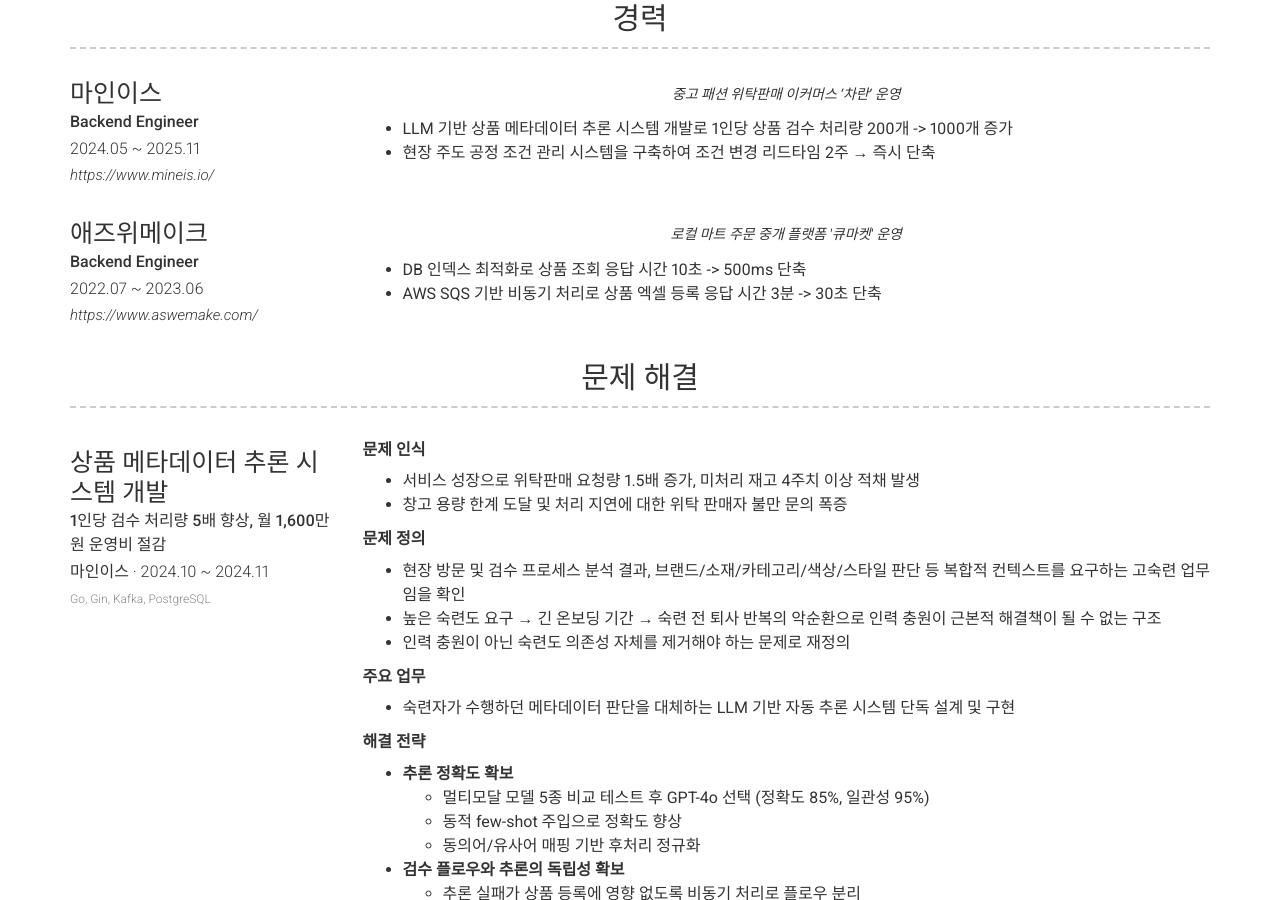
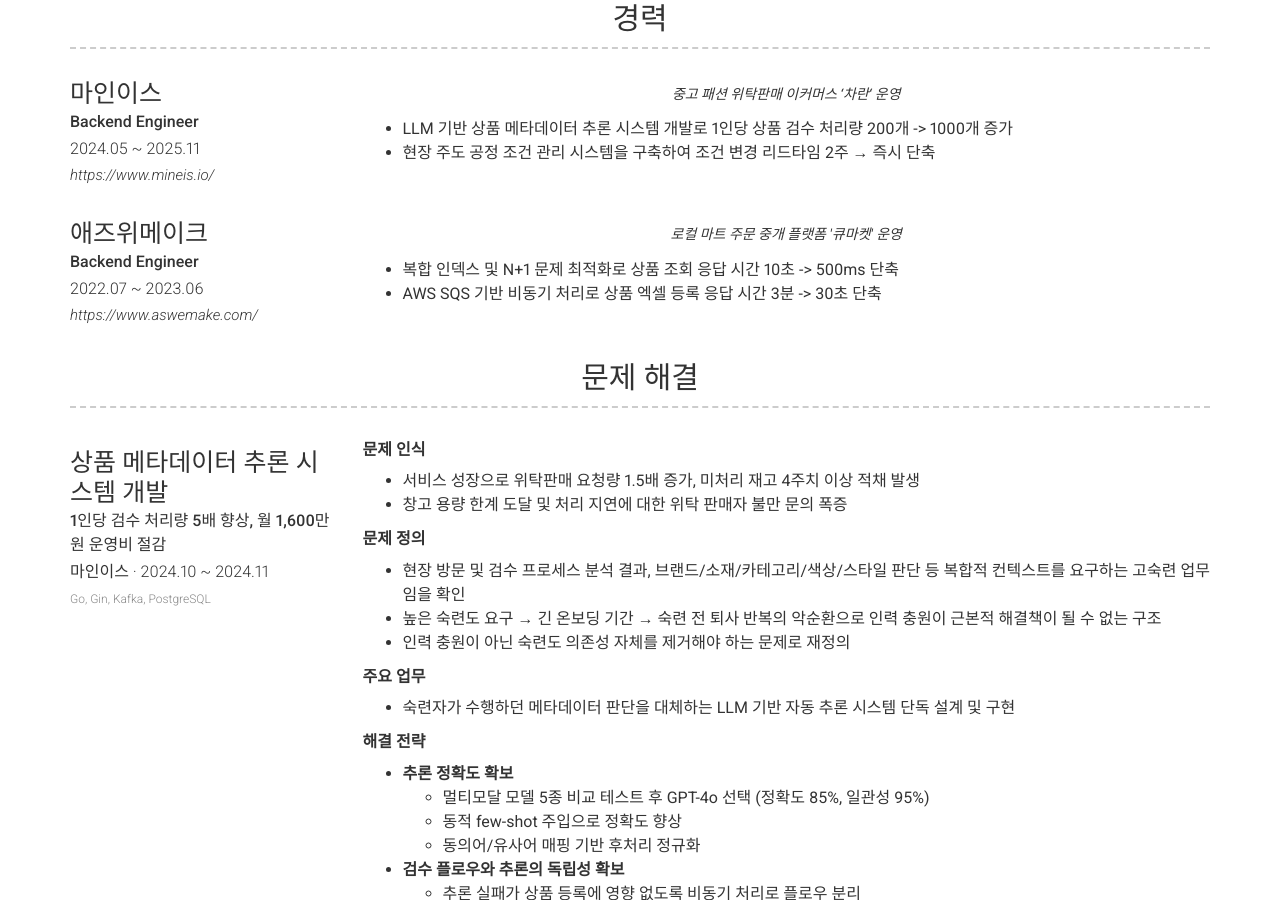
Before and after one commit to toongri/toongri.github.io, a Jekyll site: the page built from index.md, in a window 1280 px wide and 900 px high, scrolled down 528 px. Built offline with Jekyll 4.4.1, drawn with Linux system fonts in a browser that asks for light colours; nearby versions of some CDN libraries; some of the changed text lies outside the part shown.

```diff
--- a/_config.yml
+++ b/_config.yml
@@ -47,7 +47,7 @@ content:
         quote: >
           로컬 마트 주문 중개 플랫폼 '큐마켓' 운영
         description: |
-          - DB 인덱스 최적화로 상품 조회 응답 시간 10초 -> 500ms 단축
+          - 복합 인덱스 및 N+1 문제 최적화로 상품 조회 응답 시간 10초 -> 500ms 단축
           - AWS SQS 기반 비동기 처리로 상품 엑셀 등록 응답 시간 3분 -> 30초 단축
 
   - title: 문제 해결
@@ -156,7 +156,7 @@ content:
             - 애플리케이션 레벨의 잠금 대신 `UPDATE ... SET stock = stock - 1 WHERE ... AND stock > 0` 쿼리 사용
             - DB의 원자성을 이용해 별도 락 구현 없이 동시 요청에 대한 순차적 처리 보장
           - **검증 및 모니터링**
-            - Postman의 Collection Runner를 활용해 다중 스레드 동시 요청 테스트 수행 및 검증 후 배포
+            - k6 부하 테스트로 동시 요청 시나리오 검증 후 배포
             - 재고 소진 시점에 Slack Webhook을 발송하도록 구현 하여 운영팀에 이벤트 종료 상황 공유
 
           **성과**
```
